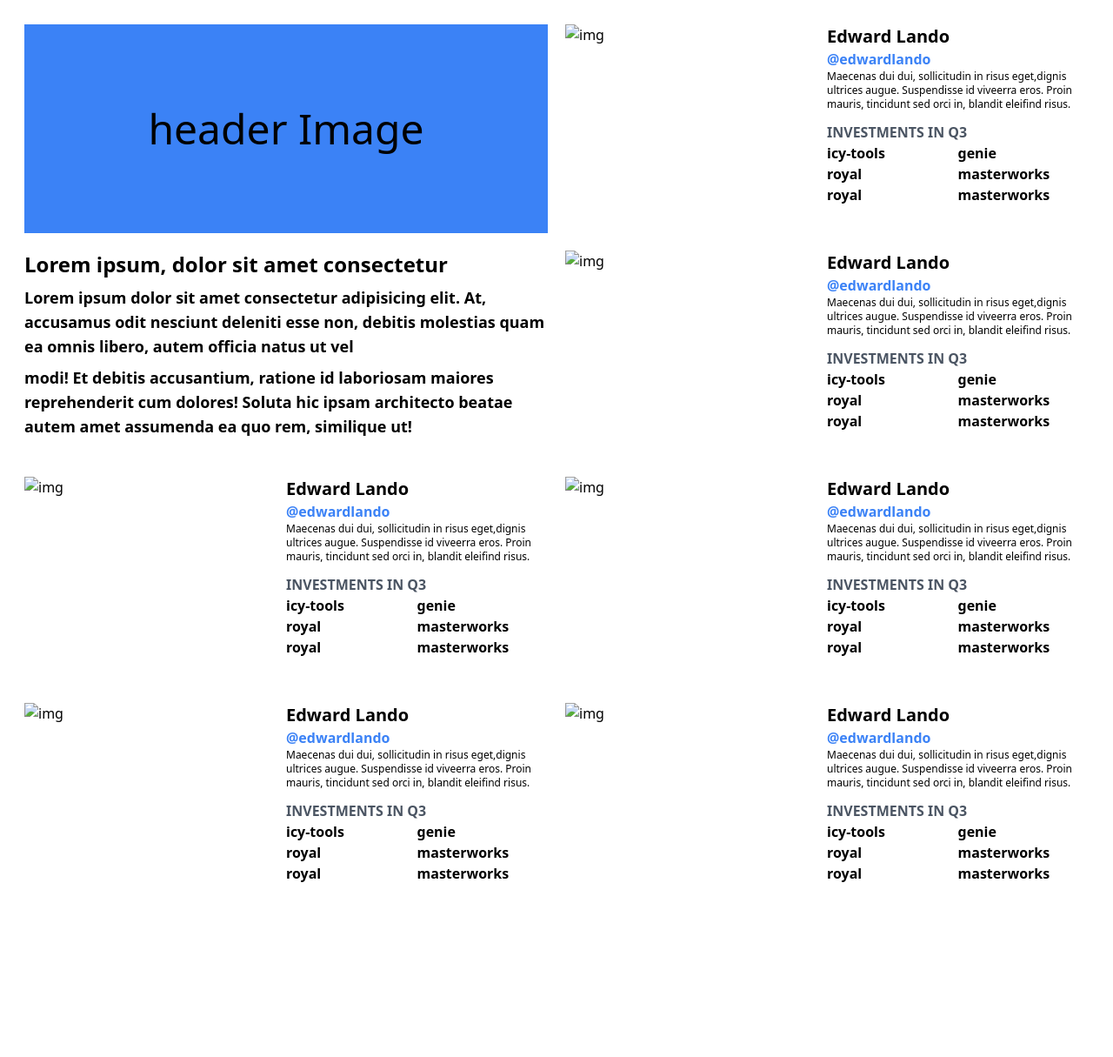
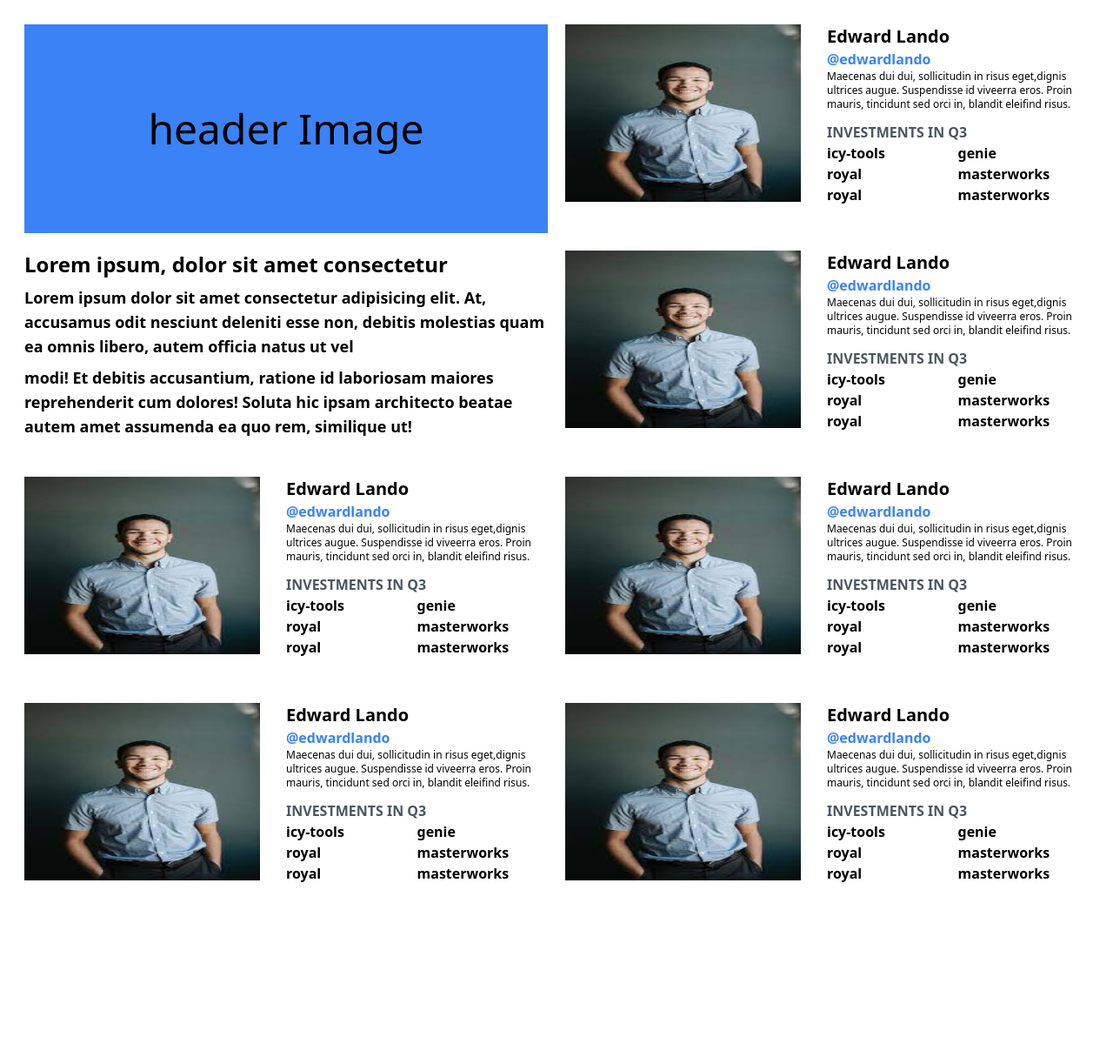
Before and after one commit to PrakashBeniwal/portfolio, a plain HTML site: page index.html in a window 1280 px wide. Shown: the whole page at 87% size. Before the commit the page ends 1076 px from the top, so only its background shows below. Drawn offline with Linux system fonts and the light colour scheme; the site is published under a folder, as on GitHub Pages, so addresses that start at the root find nothing.

Commit message:
Update index.html

```diff
--- a/index.html
+++ b/index.html
@@ -18,7 +18,7 @@
         <div class="h-60">
             <div class="grid grid-cols-2">
                 <div>
-                    <img class="w-[90%] h-full lg:h-1/2" src="/assets/profile4.6c9ec9b9.jpg" alt="img">
+                    <img class="w-[90%] h-full lg:h-1/2" src="assets/profile4.6c9ec9b9.jpg" alt="img">
 
 
                 </div>
@@ -52,7 +52,7 @@
         <div class="h-60">
             <div class="grid grid-cols-2">
                 <div>
-                    <img class="w-[90%] h-full lg:h-1/2" src="/assets/profile4.6c9ec9b9.jpg" alt="img">
+                    <img class="w-[90%] h-full lg:h-1/2" src="assets/profile4.6c9ec9b9.jpg" alt="img">
 
 
                 </div>
@@ -81,7 +81,7 @@
         <div class="h-60">
             <div class="grid grid-cols-2">
                 <div>
-                    <img class="w-[90%] h-full lg:h-1/2" src="/assets/profile4.6c9ec9b9.jpg" alt="img">
+                    <img class="w-[90%] h-full lg:h-1/2" src="assets/profile4.6c9ec9b9.jpg" alt="img">
 
 
                 </div>
@@ -110,7 +110,7 @@
         <div class="h-60">
             <div class="grid grid-cols-2">
                 <div>
-                    <img class="w-[90%] h-full lg:h-1/2" src="/assets/profile4.6c9ec9b9.jpg" alt="img">
+                    <img class="w-[90%] h-full lg:h-1/2" src="assets/profile4.6c9ec9b9.jpg" alt="img">
 
 
                 </div>
@@ -139,7 +139,7 @@
         <div class="h-60">
             <div class="grid grid-cols-2">
                 <div>
-                    <img class="w-[90%] h-full lg:h-1/2" src="/assets/profile4.6c9ec9b9.jpg" alt="img">
+                    <img class="w-[90%] h-full lg:h-1/2" src="assets/profile4.6c9ec9b9.jpg" alt="img">
 
 
                 </div>
@@ -168,7 +168,7 @@
         <div class="h-60">
             <div class="grid grid-cols-2">
                 <div>
-                    <img class="w-[90%] h-full lg:h-1/2" src="/assets/profile4.6c9ec9b9.jpg" alt="img">
+                    <img class="w-[90%] h-full lg:h-1/2" src="assets/profile4.6c9ec9b9.jpg" alt="img">
 
 
                 </div>
```
